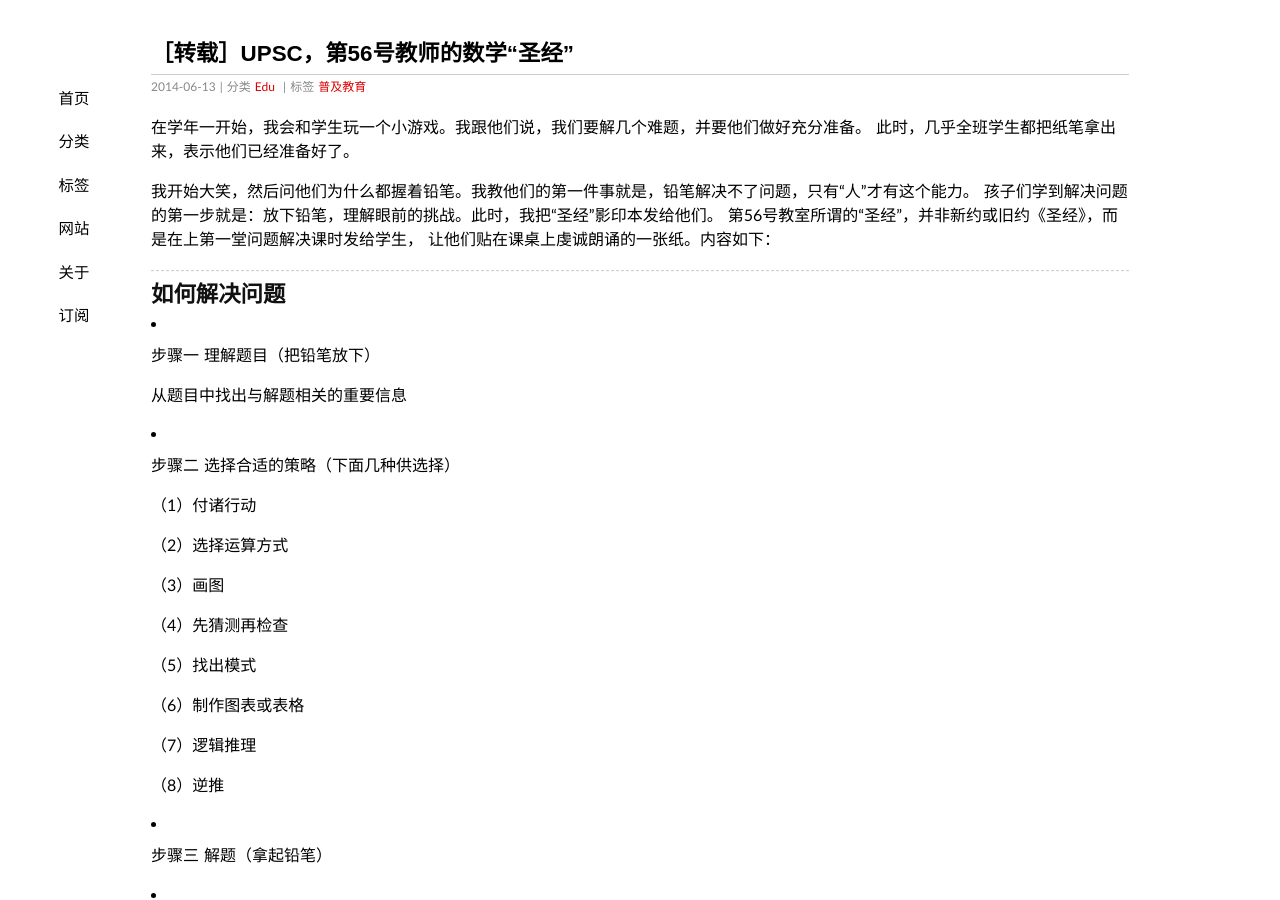
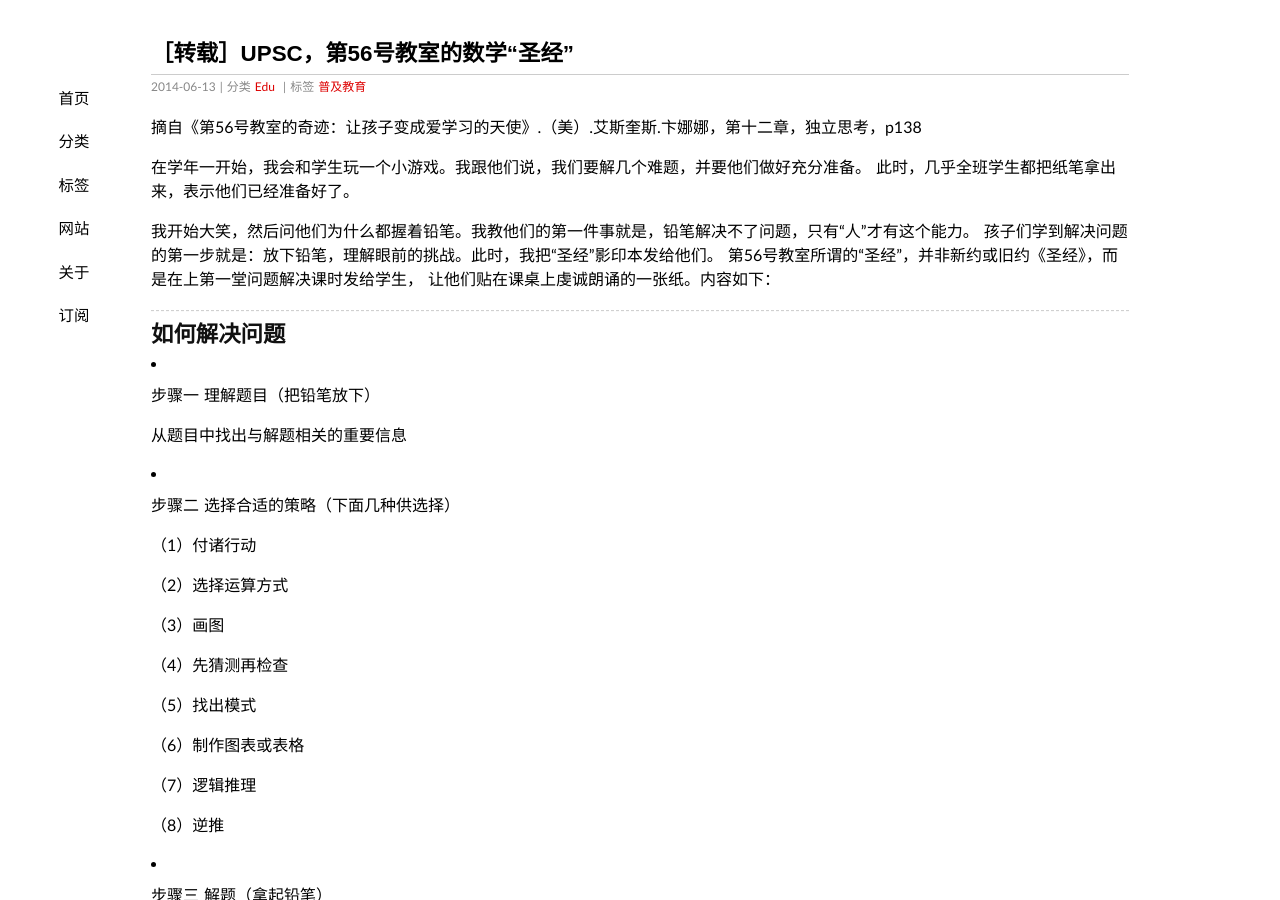
Before and after one commit to ccpaging/ccpaging.github.io, a Jekyll site: the page built from _posts/2014-06-13-Room56.md, in a window 1280 px wide and 900 px high. Built offline with Jekyll 4.4.1, drawn with Linux system fonts in a browser that asks for light colours; comment, search, counter and statistics services are not loaded.

Commit message:
New post

```diff
--- a/_posts/2014-06-13-Room56.md
+++ b/_posts/2014-06-13-Room56.md
@@ -1,11 +1,13 @@
 ---
 date: 2014-06-13 23:34:03 +0800
 layout: post
-title: ［转载］UPSC，第56号教师的数学“圣经”
+title: ［转载］UPSC，第56号教室的数学“圣经”
 categories: Edu
 tags: 普及教育
 mathjax: false
 ---
+
+摘自《第56号教室的奇迹：让孩子变成爱学习的天使》.（美）.艾斯奎斯.卞娜娜，第十二章，独立思考，p138
 
 在学年一开始，我会和学生玩一个小游戏。我跟他们说，我们要解几个难题，并要他们做好充分准备。
 此时，几乎全班学生都把纸笔拿出来，表示他们已经准备好了。
```
